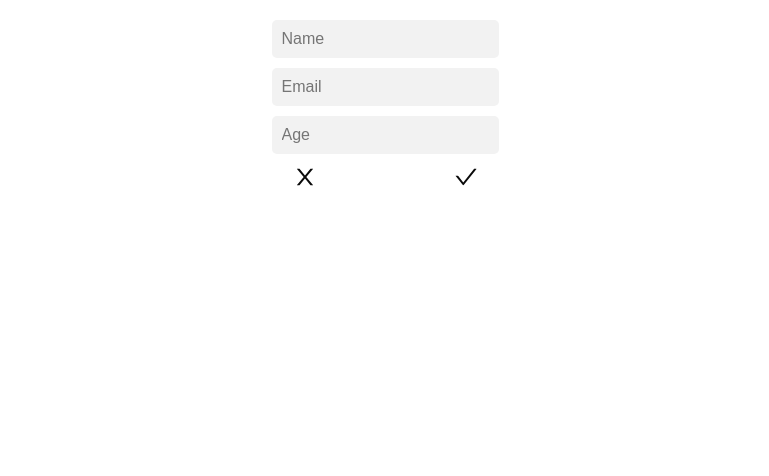
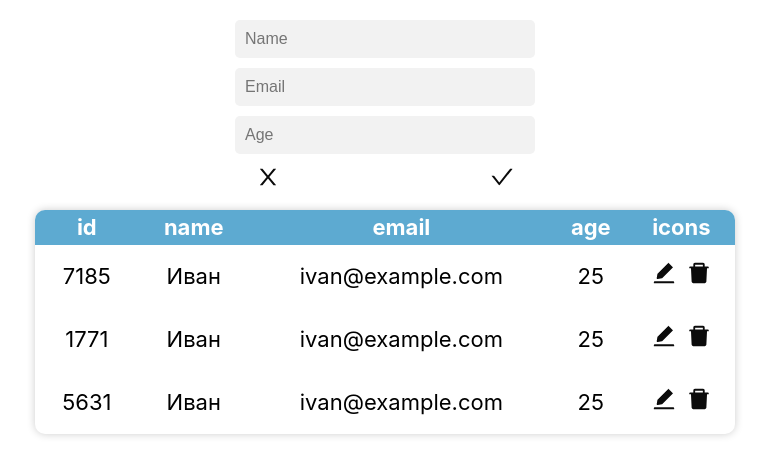
Before and after one commit to zenoksi4/UserTable, a React (Create React App) app: page / in a window 1280 px wide. Both pictures are taken after a click on the button "Create". Shown: the top 476 px of the page, without its empty margins (255-1024 px from the left). Built offline with nearby package versions, Linux system fonts and the light colour scheme.

Commit message:
added table with edit fields

```diff
--- a/src/App.js
+++ b/src/App.js
@@ -1,9 +1,11 @@
 import CreateRow from './components/CreateRow';
 import ContentWrapper from './components/ContentWrapper';
+import Table from './components/Table/Table';
 function App() {
   return (
     <ContentWrapper>
       <CreateRow/>
+      <Table/>
     </ContentWrapper>
   );
 }
--- a/src/components/ContentWrapper/styles.module.css
+++ b/src/components/ContentWrapper/styles.module.css
@@ -5,4 +5,7 @@
     text-rendering: optimizeSpeed;
     line-height: 1.5;
     padding: 0 20px;
+    flex-direction: column;
+    align-content: center;
+    flex-wrap: wrap;
 }
--- a/src/components/CreateRow/index.jsx
+++ b/src/components/CreateRow/index.jsx
@@ -13,7 +13,7 @@ const CreateRow = () => {
 
     {showForm ? (
         <>
-            <div>
+            <div className={styles.fieldsContainer}>
             <input placeholder='Name' type="text" id="name" name="name" />
             <br />
             <input placeholder='Email' type="email" id="email" name="email" />
--- a/src/components/CreateRow/styles.module.css
+++ b/src/components/CreateRow/styles.module.css
@@ -1,9 +1,14 @@
 .createWrapper{
-    margin-top: 20px;
+    display: flex;
+    justify-content: center;
+    margin: 20px 0;
+    flex-direction: column;
+    align-content: center;
+    flex-wrap: wrap;
 }
 
 .createBtn{
-    background-color: #4CAF50;
+    background-color: #2b90c3;
     border: none;
     color: white;
     padding: 15px 32px;
@@ -14,14 +19,19 @@
     cursor: pointer;
     border-radius: 4px;
     transition-duration: 0.4s;
+    margin: 61.4px 0;
 
 }
 
 .createBtn:hover {
-    background-color: #3e8e41;
+    background-color: #2b90c3c2;
 }
 
-input {
+.fieldsContainer{
+    width: 300px;
+}
+
+.fieldsContainer input {
     padding: 10px;
     border-radius: 5px;
     border: none;
@@ -32,7 +42,7 @@ input {
     margin-bottom: 10px;
   }
 
-input:focus {
+.fieldsContainer input:focus {
     outline: none;
     box-shadow: 0px 0px 5px #a5a5a5;
   }
--- /dev/null
+++ b/src/components/Table/Table.jsx
@@ -0,0 +1,29 @@
+import TableItem from '../TableItem';
+import styles from './styles.module.css'
+
+const Table = () => {
+  return (
+    <table className={styles.contentTable}>
+        <thead className={styles.headerTable}>
+            <tr>
+                <th>id</th>
+                <th>name</th>
+                <th>email</th>
+                <th>age</th>
+                <th>icons</th>
+            </tr>
+        </thead>
+
+        <tbody>
+        <TableItem/>
+        <TableItem/>
+        <TableItem/>
+
+
+
+        </tbody>
+    </table>
+
+  );
+}
+export default Table;
--- /dev/null
+++ b/src/components/Table/styles.module.css
@@ -0,0 +1,16 @@
+.contentTable{
+    min-width: 700px;
+    max-width: 1000px;
+    border-radius: 10px;
+    text-align: center;
+    box-shadow: 0 0 8px rgba(0, 0, 0, 0.2);
+    font-size: 22px;
+    border-collapse: collapse;
+    overflow: hidden;
+
+}
+
+.headerTable tr{
+    background-color: #2b90c3c2;
+    color: #ffffff;
+}
--- /dev/null
+++ b/src/components/TableItem/index.jsx
@@ -0,0 +1,61 @@
+import { useState } from 'react';
+import styles from './styles.module.css'
+import { AiFillEdit, AiFillDelete, AiOutlineCheck, AiOutlineClose } from "react-icons/ai";
+
+const TableItem = () => {
+    const [isEditing, setIsEditing] = useState(false);
+    const [name, setName] = useState('Иван');
+    const [email, setEmail] = useState('ivan@example.com');
+    const [age, setAge] = useState(25);
+
+    const handleEditClick = () => {
+      setIsEditing(!isEditing);
+    }
+
+    const handleSaveClick = () => {
+      setIsEditing(false);
+      // Здесь вы можете отправить данные на сервер или обновить состояние приложения.
+    }
+
+    return (
+        <tr className={styles.tableItem}>
+            <td>{Math.floor(Math.random() * 9000) + 1}</td>
+            <td>
+                {isEditing ? (
+                    <input className={styles.nameInput} value={name} onChange={(e) => setName(e.target.value)} />
+                ) : (
+                    name
+                )}
+            </td>
+            <td>
+                {isEditing ? (
+                    <input className={styles.emailInput} value={email} onChange={(e) => setEmail(e.target.value)} />
+                ) : (
+                    email
+                )}
+            </td>
+            <td>
+                {isEditing ? (
+                    <input className={styles.ageInput} type='number' value={age} onChange={(e) => setAge(e.target.value)} />
+                ) : (
+                    age
+                )}
+            </td>
+            <td className={styles.icons}>
+                {isEditing ? (
+                    <>
+                        <AiOutlineCheck className={styles.icon} onClick={handleSaveClick}/>
+                        <AiOutlineClose className={styles.icon} onClick={handleEditClick}/>
+                    </>
+                ) : (
+                    <>
+                        <AiFillEdit className={styles.icon} onClick={handleEditClick} />
+                        <AiFillDelete className={styles.icon} />
+                    </>
+
+                )}
+            </td>
+        </tr>
+    );
+}
+export default TableItem;
--- /dev/null
+++ b/src/components/TableItem/styles.module.css
@@ -0,0 +1,39 @@
+.tableItem input{
+    border-radius: 5px;
+    border: none;
+    background-color: #f2f2f2;
+    padding: 5px;
+    font-size: 16px;
+}
+
+.tableItem td {
+    padding: 15px;
+}
+
+.ageInput{
+    width: 50px;
+}
+
+.nameInput{
+    width: 60px;
+}
+
+.icons{
+    display: flex;
+    justify-content: space-evenly;
+    padding-top: 5px;
+}
+
+.icon{
+    font-size: 26px;
+    color: #0b0b0b;
+    cursor: pointer;
+}
+
+.icon:hover{
+    opacity: 0.8;
+}
+
+.icon:active{
+    opacity: 0.6;
+}
--- a/src/index.css
+++ b/src/index.css
@@ -8,7 +8,11 @@ body {
   min-height: 100vh;
   width: 100vw;
 }
-
+.table td,
+.table th,
+.table thead th {
+  border: none;
+}
 code {
   font-family: source-code-pro, Menlo, Monaco, Consolas, 'Courier New',
     monospace;
```
